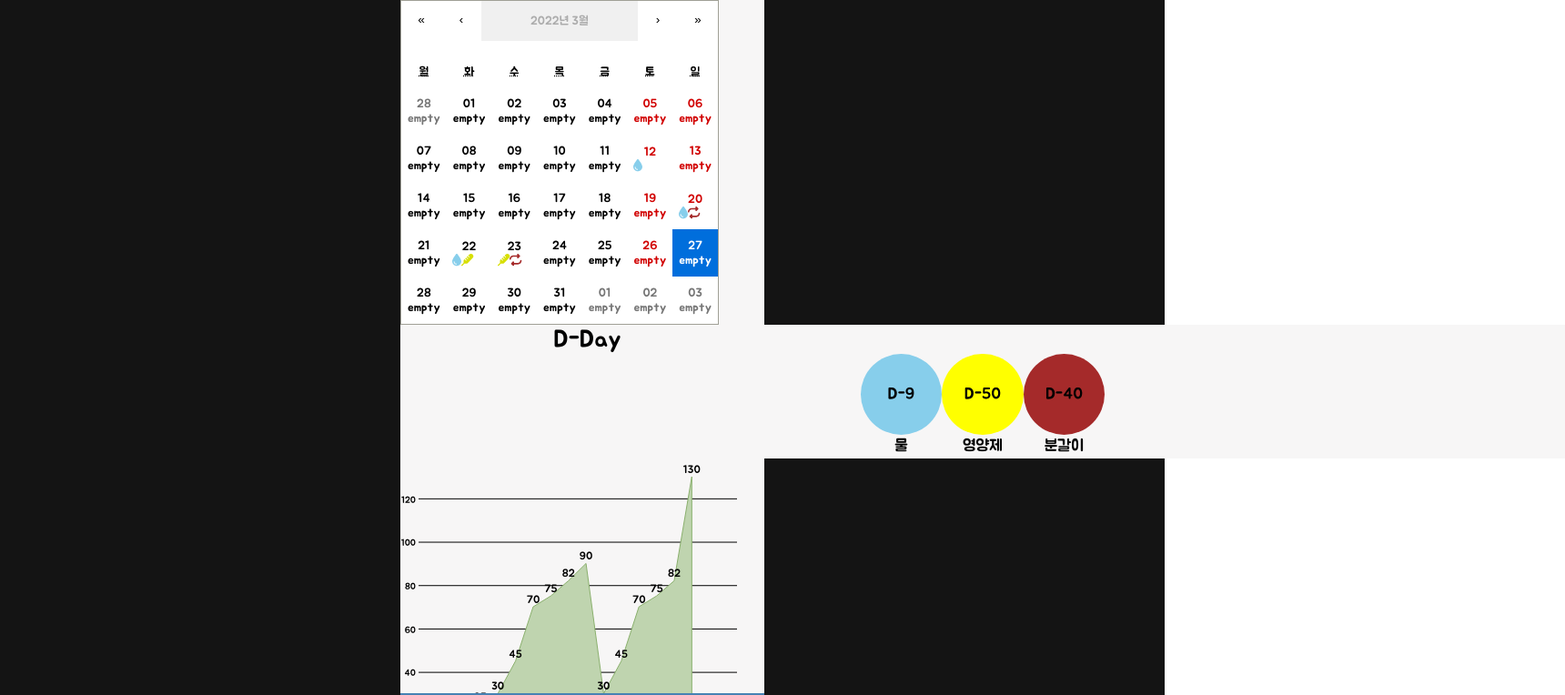
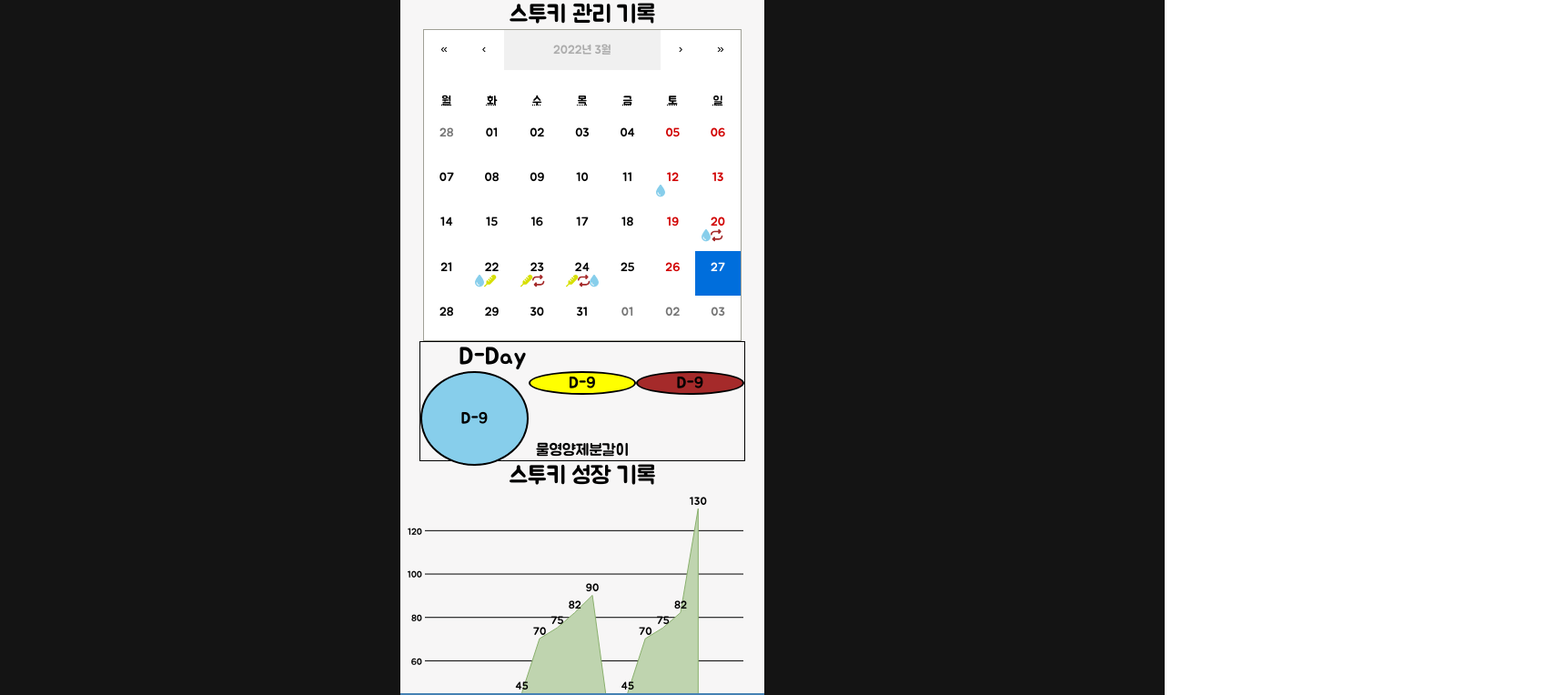
Before and after one commit to codestates/budbuddy, a React (Create React App) app in the folder client/: page /mypage/list/record in a window 1280 px wide. Shown: the top 764 px of the page at 91% size, 1720 px wide, since content can reach past the window. Built offline with nearby package versions, Linux system fonts and the light colour scheme.

Commit message:
Refactor : 캘린더 리팩토링 완성
캘린더 리팩토링 완성후 아래 사이클 주기 css 고치는중

```diff
--- /dev/null
+++ b/client/src/components/Calendar.css
@@ -0,0 +1,6 @@
+.highlight {
+  background-color: #462e1a;
+}
+.normal {
+  background-color: #743e0c;
+}
--- a/client/src/components/Calendar.js
+++ b/client/src/components/Calendar.js
@@ -3,17 +3,16 @@ import Calendar from "react-calendar";
 import "react-calendar/dist/Calendar.css"; // css import
 import styled from "styled-components";
 import moment from "moment";
-import { FontAwesomeIcon } from "@fortawesome/react-fontawesome";
-import { faDroplet, faThermometer, faRepeat } from "@fortawesome/free-solid-svg-icons";
 import { doing } from "../utils/dummy";
 import CalendarTileDiv from "./CalendarTileDiv";
+import "./Calendar.css";
 
 const CalendarContainer = styled.div`
   grid-area: CalendarContainer;
-  align-items: center;
-  width: 100vw;
-  height: auto;
   margin: auto;
+`;
+const CalendarTitle = styled.h2`
+  text-align: center;
 `;
 
 function CalendarComponents() {
@@ -24,9 +23,16 @@ function CalendarComponents() {
     const find = mark.find((element) => element.day === moment(date).format("YYYY-MM-DD"));
     return find ? <CalendarTileDiv actions={find.actions} /> : <CalendarTileDiv />;
   };
+  // const tileClassName = ({ date, view }) => {
+  //   if (mark.find((element) => element.day === moment(date).format("YYYY-MM-DD"))) {
+  //     return "highlight";
+  //   }
+  //   return "normal";
+  // }; //배경색
 
   return (
     <CalendarContainer>
+      <CalendarTitle>스투키 관리 기록</CalendarTitle>
       <Calendar
         onChange={onChange}
         value={value}
@@ -36,6 +42,7 @@ function CalendarComponents() {
         navigationLabel={null}
         locale="ko-KO"
         tileContent={tileContent}
+        // tileClassName={tileClassName}
       />
     </CalendarContainer>
   );
--- a/client/src/components/CalendarTileDiv.js
+++ b/client/src/components/CalendarTileDiv.js
@@ -16,9 +16,13 @@ const TileContentDiv = styled.div`
   display: flex;
 `;
 
+const EmptyDiv = styled.div`
+  height: 13.33px;
+`;
+
 const CalenderTileDiv = ({ actions }) => {
   if (!actions) {
-    return <div>empty</div>;
+    return <EmptyDiv></EmptyDiv>;
   }
 
   return (
--- a/client/src/components/Chart.js
+++ b/client/src/components/Chart.js
@@ -2,8 +2,13 @@ import React, { useEffect } from "react";
 import styled from "styled-components";
 import * as d3 from "d3";
 
-const ChartSvg = styled.svg`
+const ChartSvg = styled.svg``;
+const ChartDiv = styled.div`
   grid-area: ChartSvg;
+`;
+
+const ChartTitle = styled.h2`
+  text-align: center;
 `;
 
 const Chart = () => {
@@ -117,7 +122,12 @@ const Chart = () => {
       .attr("text-anchor", "middle");
   };
 
-  return <ChartSvg className="list" width="380" height="380"></ChartSvg>;
+  return (
+    <ChartDiv>
+      <ChartTitle>스투키 성장 기록</ChartTitle>
+      <ChartSvg className="list" width="380" height="380"></ChartSvg>
+    </ChartDiv>
+  );
 };
 
 export default Chart;
--- a/client/src/components/PlantCycleChange.js
+++ b/client/src/components/PlantCycleChange.js
@@ -11,6 +11,10 @@ const PlantsCycleChangeContainer = styled.div`
     "DayDiv . ."
     "DayCircle DayCircle DayCircle"
     "CircleName CircleName CircleName";
+  border: 1px solid black;
+  width: 92.5%;
+  height: 100%;
+  margin: auto;
 `;
 const DayDiv = styled.h2`
   grid-area: DayDiv;
@@ -19,45 +23,67 @@ const DayDiv = styled.h2`
 `;
 const DayCircle = styled.div`
   grid-area: DayCircle;
+  display: grid;
+  grid-template-columns: repeat(3, minmax(1fr, auto));
+  grid-template-areas: "water nutrition soil";
+  margin: auto;
+  width: 100%;
+`;
+const CircleDiv = styled.div`
   display: flex;
-  align-items: center;
-  margin: auto;
-  > div {
-    width: 7vw;
-    height: 7vw;
-    /* width: 30vw;
-    height: 30vw; */
+  flex-wrap: wrap;
+  align-items: baseline;
+  padding-bottom: 42%;
+  > .water {
+    grid-area: water;
+    width: 100%;
+    height: 400%;
     border-radius: 50%;
+    background-color: skyblue;
+    border: 2px solid;
+    display: flex;
+    justify-content: center;
     align-items: center;
-    text-align: center;
-    /* line-height: 30vw; */
-    line-height: 7vw;
-  }
-  > .water {
-    background-color: skyblue;
   }
   > .nutrition {
+    grid-area: nutrition;
+    width: 100%;
+    height: 100%;
+    border-radius: 50%;
     background-color: yellow;
+    border: 2px solid;
+    display: flex;
+    justify-content: center;
+    align-items: center;
   }
   > .soil {
+    grid-area: soil;
+    width: 100%;
+    height: 100%;
+    border-radius: 50%;
     background-color: brown;
+    border: 2px solid;
+    display: flex;
+    justify-content: center;
+    align-items: center;
   }
 `;
+
 const CircleName = styled.div`
   grid-area: CircleName;
   display: flex;
   align-items: center;
   margin: auto;
   > div {
-    width: 7vw;
-    height: 2vw;
+    /* width: 7vw;
+    height: 2vw; */
     /* width: 30vw;
     height: 5vw; */
     border-radius: 50%;
     align-items: center;
     text-align: center;
     /* line-height: 5vw; */
-    line-height: 2vw;
+    /* line-height: 2vw; */
   }
 `;
 const PlantsCycleChange = () => {
@@ -65,9 +91,15 @@ const PlantsCycleChange = () => {
     <PlantsCycleChangeContainer>
       <DayDiv>D-Day</DayDiv>
       <DayCircle>
-        <div className="water">D-9</div>
-        <div className="nutrition">D-50</div>
-        <div className="soil">D-40</div>
+        <CircleDiv>
+          <div className="water">D-9</div>
+        </CircleDiv>
+        <CircleDiv>
+          <div className="nutrition">D-9</div>
+        </CircleDiv>
+        <CircleDiv>
+          <div className="soil">D-9</div>
+        </CircleDiv>
       </DayCircle>
       <CircleName>
         <div>물</div>
--- a/client/src/pages/MypageRecord.js
+++ b/client/src/pages/MypageRecord.js
@@ -10,17 +10,15 @@ import styled from "styled-components";
 
 const Content = styled.div`
   background-color: ${(props) => props.theme.formColor};
-
   display: grid;
   grid-template-columns: repeat(3, minmax(1fr, auto));
-  /* grid-template-rows: minmax(1fr, auto) minmax(3fr, auto) minmax(0.1fr, auto) minmax(1fr, auto); */
   grid-template-rows: repeat(5, minmax(1fr, auto));
   grid-template-areas:
-    "CalendarContainer"
-    "."
-    "PlantsCycleChange"
-    "."
-    "ChartSvg";
+    " . CalendarContainer . "
+    " . . . "
+    " . PlantsCycleChange . "
+    " . . . "
+    " . ChartSvg . ";
 `;
 
 const MypageRecord = () => {
--- a/client/src/utils/dummy.js
+++ b/client/src/utils/dummy.js
@@ -32,4 +32,8 @@ export const doing = [
     day: "2022-03-23",
     actions: ["soil", "nutrition"],
   },
+  {
+    day: "2022-03-24",
+    actions: ["soil", "nutrition", "water"],
+  },
 ];
```
